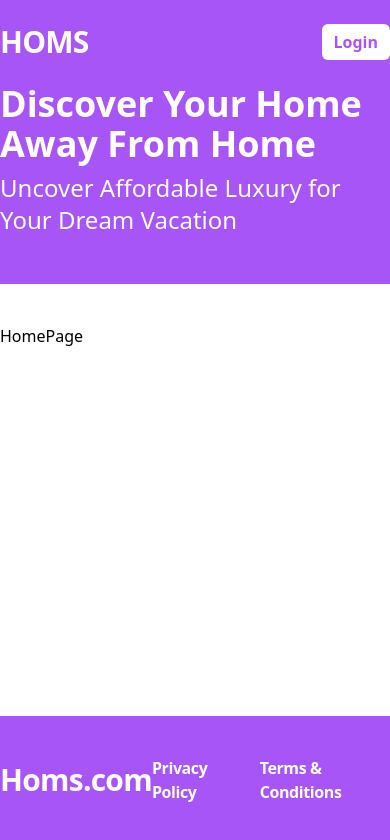
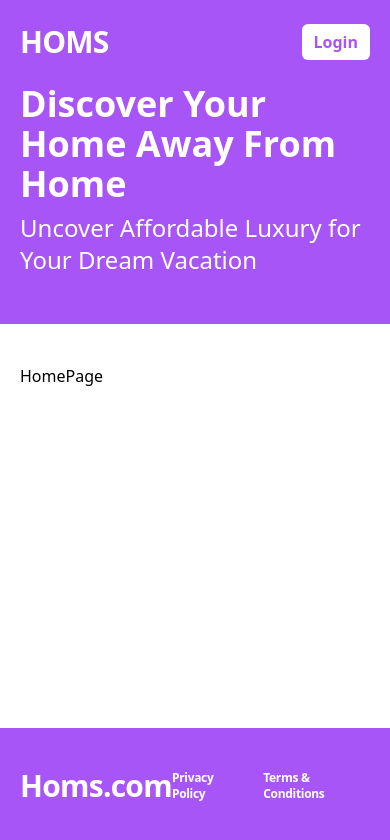
Before and after one commit to hemantkumbhar10/book_hotels_app, a React (Vite) app in the folder frontend/: page / in a window 390 px wide. Shown: the top 840 px of the page. Built offline with nearby package versions, Linux system fonts and the light colour scheme; no server answers.

Commit message:
Correct responsive mobile view

```diff
--- a/frontend/src/components/Footer.tsx
+++ b/frontend/src/components/Footer.tsx
@@ -2,12 +2,12 @@
 
 const Footer =() => {
     return <>
-    <footer className="bg-purple-500 py-10">
+    <footer className="bg-purple-500 py-10 px-5 md:px-0">
         <div className="container mx-auto flex justify-between items-center">
             <span className="text-3xl text-white font-bold tracking-tight">
                 Homs.com
             </span>
-            <span className="text-white font-bold tracking-tight flex gap-4">
+            <span className="text-white font-bold tracking-tight flex gap-4 text-xs md:text-md">
                 <p className="cursor-pointer">Privacy Policy</p>
                 <p className="cursor-pointer">Terms & Conditions</p>
             </span>
--- a/frontend/src/components/Header.tsx
+++ b/frontend/src/components/Header.tsx
@@ -7,7 +7,7 @@ const Header = () => {
     const { isLoggedIn } = useAppContext();
 
     return <>
-        <header className="bg-purple-500 py-6 ">
+        <header className="bg-purple-500 py-6 px-5 md:px-0">
             <div className="container mx-auto flex justify-between">
                 <span className="text-3xl text-white font-bold tracking tracking-tight">
                     <Link to="/">HOMS</Link>
--- a/frontend/src/components/Hero.tsx
+++ b/frontend/src/components/Hero.tsx
@@ -3,7 +3,7 @@
 const Hero = () => {
 
     return (<>
-        <div className="bg-purple-500 pb-12 select-none">
+        <div className="bg-purple-500 pb-12 select-none px-5 md:px-0">
             <div className="container mx-auto flex flex-col gap-2">
                 <h1 className="text-4xl text-white font-bold">
                     Discover Your Home Away From Home
--- a/frontend/src/layouts/Layout.tsx
+++ b/frontend/src/layouts/Layout.tsx
@@ -12,7 +12,7 @@ const Layout = ({ children }: Props) => {
         <div className="flex flex-col min-h-screen">
             <Header />
             <Hero />
-            <div className="container mx-auto py-10 flex-1">
+            <div className="container mx-auto py-10 flex-1 px-5 md:px-0">
                 {children}
             </div>
             <Footer />
--- a/frontend/tailwind.config.js
+++ b/frontend/tailwind.config.js
@@ -5,7 +5,7 @@ export default {
     extend: {},
     container:{
       padding:{
-        md:"10rem"
+        lg:"10rem"
       },
 
     }
```
